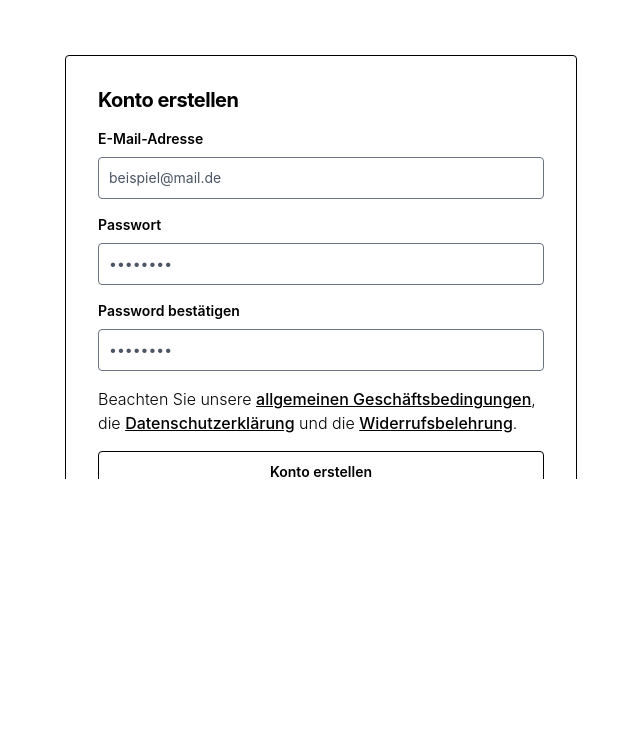
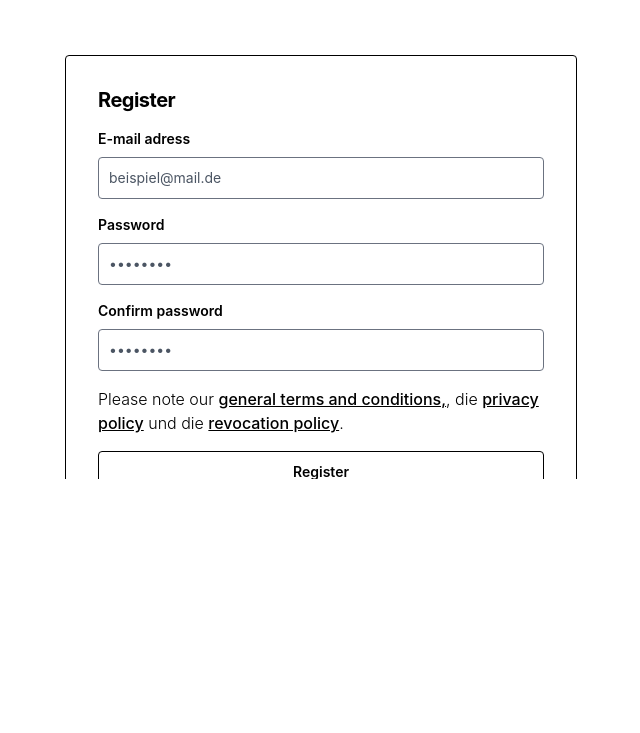
Before and after one commit to bjkawecki/Django-App-Starter-Template, a Django app: template src/templates/signup.html in a window 1280 px wide. Shown: the part 44-777 px from the top of the page, without its empty margins (319-959 px from the left). Run offline with Django 5.2, Linux system fonts and the light colour scheme; the template is opened without the code that fills it: most values are stand-ins (such as "Sample title", 1, 10 or a date in 2020); style sheets or scripts are compiled from the project's sources; some libraries are stand-ins or nearby versions.

Commit message:
translate templates to English

```diff
--- a/src/starter_app/admin/users.py
+++ b/src/starter_app/admin/users.py
@@ -55,7 +55,7 @@ class CustomUserAdmin(UserAdmin):
             },
         ),
         (
-            "Einstellungen",
+            "Settings",
             {
                 "fields": (
                     "daily_proverb",
--- a/src/starter_app/forms/register.py
+++ b/src/starter_app/forms/register.py
@@ -27,11 +27,11 @@ class RegisterUserForm(SignupForm):
         max_length=30, label="E-Mail", required=True, show_hidden_initial="Email"
     )
     password1 = forms.CharField(
-        max_length=30, label="Passwort", required=True, widget=forms.PasswordInput
+        max_length=30, label="Password", required=True, widget=forms.PasswordInput
     )
     password2 = forms.CharField(
         max_length=30,
-        label="Passwort (wiederholen)",
+        label="Password (wiederholen)",
         required=True,
         widget=forms.PasswordInput,
     )
--- a/src/starter_app/forms/user.py
+++ b/src/starter_app/forms/user.py
@@ -15,5 +15,5 @@ class DeleteUserForm(forms.Form):
 
     def clean_confirm(self):
         confirm = self.cleaned_data.get("confirm")
-        if confirm != "LÖSCHEN":
+        if confirm != "DELETE":
             raise forms.ValidationError("Falsche Eingabe.")
--- a/src/templates/components/signup.html
+++ b/src/templates/components/signup.html
@@ -1,37 +1,27 @@
 {% load static %}
-<section class="grid grid-cols-1 items-center md:h-full lg:h-[calc(90vh)] mx-auto lg:py-0 md:mt-20 mt-16 lg:mt-0 w-screen md:w-full overflow-x-hidden">
+<section
+    class="grid grid-cols-1 items-center md:h-full lg:h-[calc(90vh)] mx-auto lg:py-0 md:mt-20 mt-16 lg:mt-0 w-screen md:w-full overflow-x-hidden">
     <div class="col-span-1 md:flex md:flex-col w-full items-center px-3 lg:h-2/3 mt-5 md:mt-0 justify-self-start">
         <div class="rounded md:mt-3 sm:max-w-lg w-full xl:p-0 border border-black">
             <div class="p-6 space-y-4 md:space-y-6 sm:p-8">
-                <h1 class="text-xl font-bold leading-tight tracking-tight  md:text-2xl">Konto erstellen</h1>
-                <form class="space-y-4 md:space-y-6"
-                      method="post"
-                      action="{% url 'signup' %}">
+                <h1 class="text-xl font-bold leading-tight tracking-tight  md:text-2xl">Register</h1>
+                <form class="space-y-4 md:space-y-6" method="post" action="{% url 'signup' %}">
                     {% csrf_token %}
                     <div>
-                        <label for="id_email" class="block mb-2 text-sm font-semibold">E-Mail-Adresse</label>
-                        <input type="email"
-                               name="email"
-                               id="id_email"
+                        <label for="id_email" class="block mb-2 text-sm font-semibold">E-mail adress</label>
+                        <input type="email" name="email" id="id_email"
                             class="sm:text-sm rounded block w-full p-2.5 border border-black placeholder-gray-600 "
-                               placeholder="beispiel@mail.de"
-                               required="">
+                            placeholder="beispiel@mail.de" required="">
                     </div>
                     <div>
-                        <label for="id_password1" class="block mb-2 text-sm font-semibold">Passwort</label>
-                        <input type="password"
-                               name="password1"
-                               id="id_password1"
-                               placeholder="••••••••"
+                        <label for="id_password1" class="block mb-2 text-sm font-semibold">Password</label>
+                        <input type="password" name="password1" id="id_password1" placeholder="••••••••"
                             class="sm:text-sm rounded block w-full p-2.5 border border-black placeholder-gray-600 "
                             required="">
                     </div>
                     <div>
-                        <label for="id_password2" class="block mb-2 text-sm font-semibold">Password bestätigen</label>
-                        <input type="password"
-                               name="password2"
-                               id="id_password2"
-                               placeholder="••••••••"
+                        <label for="id_password2" class="block mb-2 text-sm font-semibold">Confirm password</label>
+                        <input type="password" name="password2" id="id_password2" placeholder="••••••••"
                             class="sm:text-sm rounded  block w-full p-2.5 border border-black placeholder-gray-600 "
                             required="">
                     </div>
@@ -44,17 +34,16 @@
                         {% endif %}
                     </p>
                     <div class="text-sbase font-light">
-                        Beachten Sie unsere
-                        <a class="font-medium underline" href="#">allgemeinen Geschäftsbedingungen</a>, die
-                        <a class="font-medium underline" href="#">Datenschutzerklärung</a> und die
-                        <a class="font-medium underline" href="#">Widerrufsbelehrung</a>.
+                        Please note our
+                        <a class="font-medium underline" href="#">general terms and conditions,</a>, die
+                        <a class="font-medium underline" href="#">privacy policy</a> und die
+                        <a class="font-medium underline" href="#">revocation policy</a>.
                     </div>
                     <button type="submit"
                         class="w-full focus:ring-4 focus:outline-none font-semibold rounded text-sm px-3 py-2.5 text-center border border-black">
-                        Konto erstellen
-                    </button>
+                        Register</button>
                     <p class="font-normal">
-                        Haben Sie bereits ein Konto? <a href="{% url 'signin' %}" class="font-medium underline">Hier anmelden</a>
+                        Already have an account? <a href="{% url 'signin' %}" class="font-medium underline">Sign-in</a>
                     </p>
                 </form>
             </div>
--- a/src/templates/partials/back_to_start.html
+++ b/src/templates/partials/back_to_start.html
@@ -1,7 +1,6 @@
 <div class="mb-4 w-fit">
-    <a href="{% url 'start' %}"
-       class="flex items-center space-x-1  font-semibold ">
+    <a href="{% url 'start' %}" class="flex items-center space-x-1  font-semibold ">
         <span class="h-4 w-4 ">{% include "icons/arrow-left.html" %}</span>
-        <span class="text-sm">Zurück zur Startseite</span>
+        <span class="text-sm">Back to homepage</span>
     </a>
 </div>
```
Also changed, not shown: src/templates/404.html (+4 -3 lines), src/templates/components/banner.html (+6 -12 lines), src/templates/components/login.html (+5 -6 lines), src/templates/components/menu.html (+4 -3 lines), src/templates/partials/login.html (+5 -8 lines), src/templates/settings/change-username.html (+8 -14 lines), src/templates/settings/delete-account.html (+11 -15 lines), src/templates/settings/settings.html (+9 -9 lines), 1 other file. Lines whose indentation alone changed are shown as unchanged.
